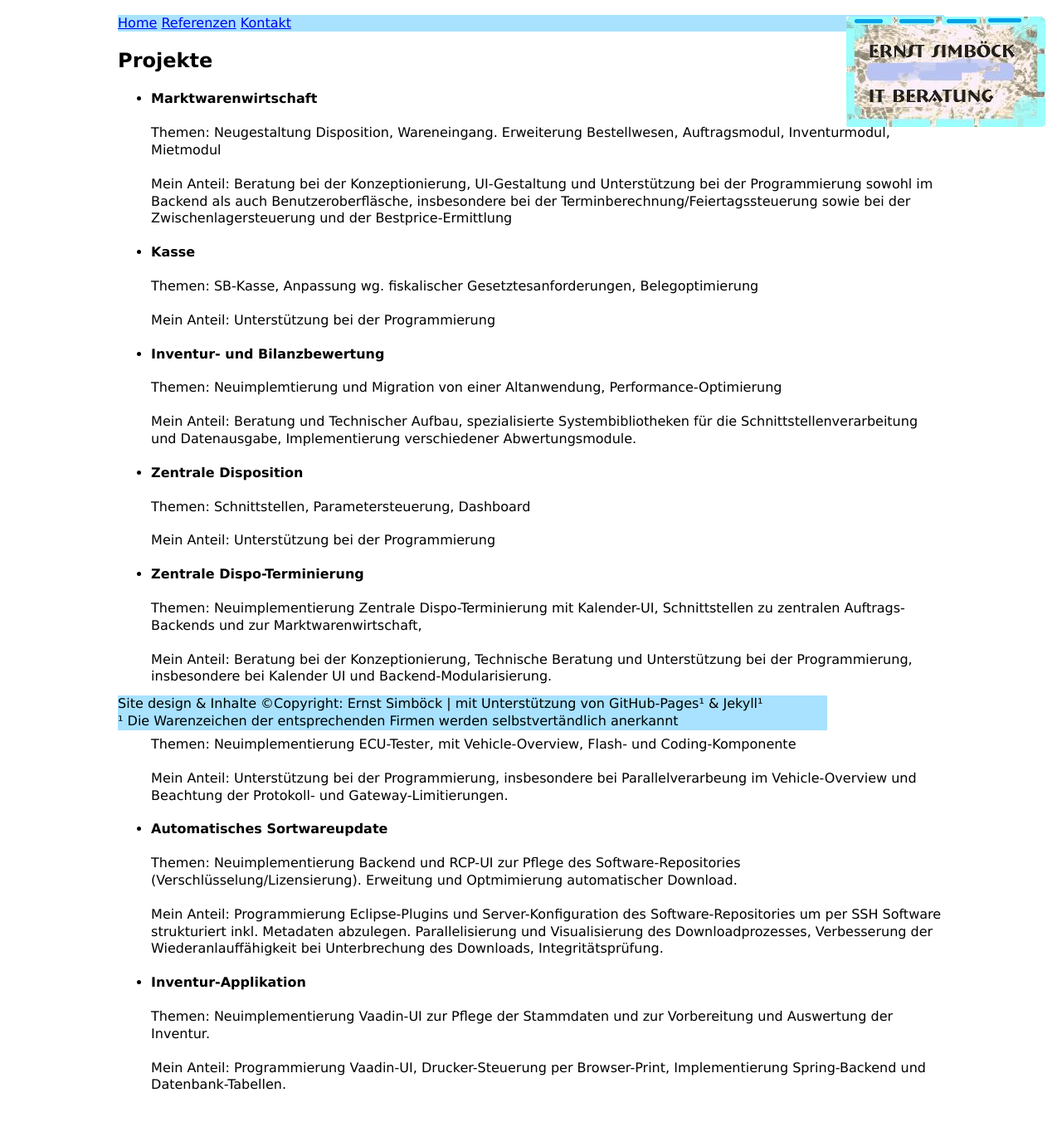
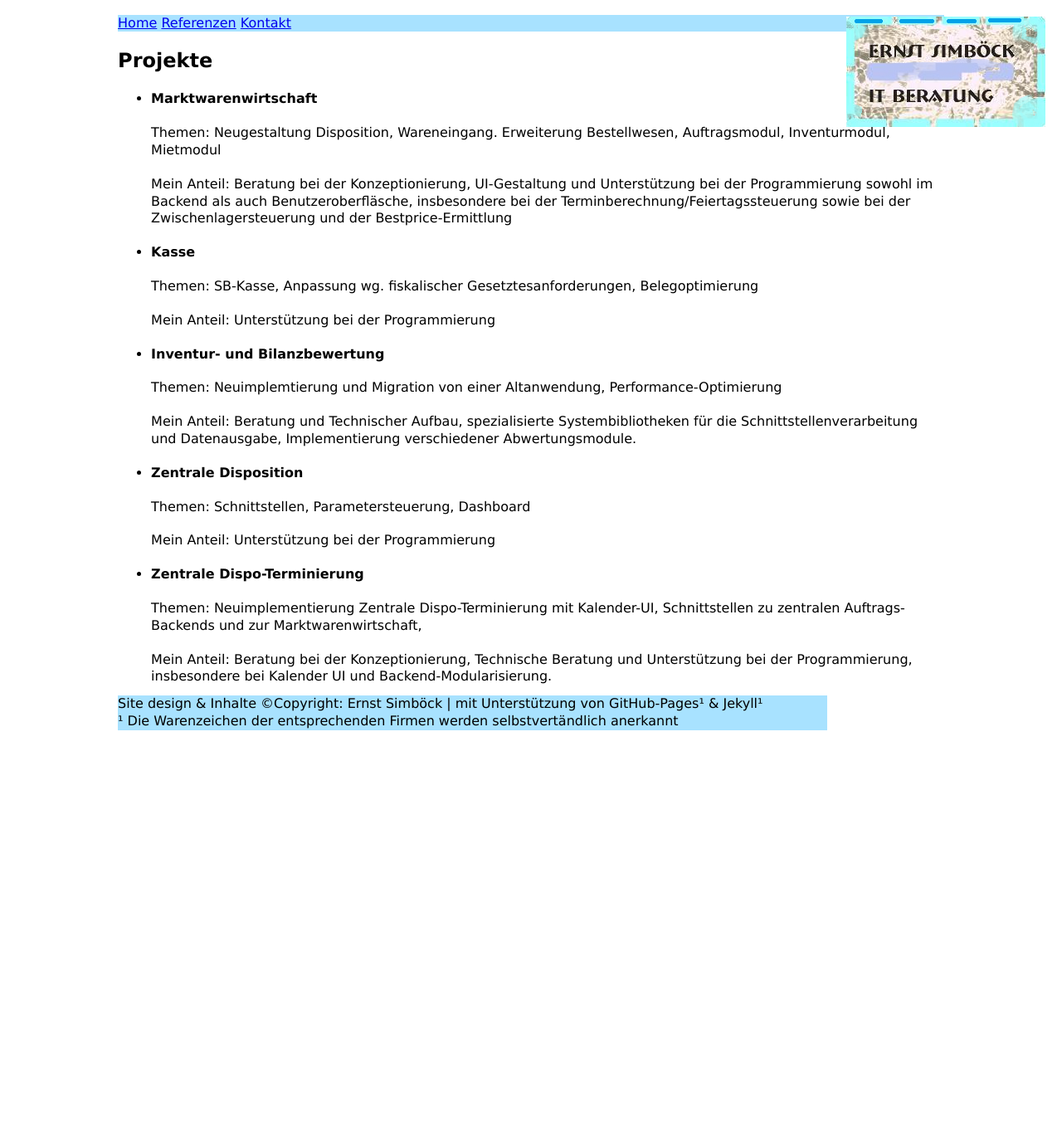
Before and after one commit to etsbk12/sbksite, a Jekyll site: the page built from seite2.md, in a window 1280 px wide. Shown: the whole page at 83% size. Built offline with Jekyll 4.4.1, drawn with Linux system fonts in a browser that asks for light colours; after the commit the page ends 935 px from its top, so only the background shows below that.

Commit message:
removed some

```diff
--- a/_data/projects.yml
+++ b/_data/projects.yml
@@ -23,18 +23,3 @@
   mypart: Beratung bei der Konzeptionierung, Technische Beratung und Unterstützung bei der Programmierung, insbesondere bei Kalender UI und Backend-Modularisierung.
   timeintervall: von 11/2010 - 07/2011
   link: ./seite3.html
-- name: Softwaretester
-  desc: Neuimplementierung ECU-Tester, mit Vehicle-Overview, Flash- und Coding-Komponente
-  mypart: Unterstützung bei der Programmierung, insbesondere bei Parallelverarbeung im Vehicle-Overview und Beachtung der Protokoll- und Gateway-Limitierungen.
-  timeintervall: von 10/2006 - 12/2009
-  link: ./seite3.html
-- name: Automatisches Sortwareupdate
-  desc: Neuimplementierung Backend und RCP-UI zur Pflege des Software-Repositories (Verschlüsselung/Lizensierung). Erweitung und Optmimierung automatischer Download.
-  mypart: Programmierung Eclipse-Plugins und Server-Konfiguration des Software-Repositories um per SSH Software strukturiert inkl. Metadaten abzulegen. Parallelisierung und Visualisierung des Downloadprozesses, Verbesserung der Wiederanlauffähigkeit bei Unterbrechung des Downloads, Integritätsprüfung.
-  timeintervall: von 08/2011 - 03/2012
-  link: ./seite3.html
-- name: Inventur-Applikation
-  desc: Neuimplementierung Vaadin-UI zur Pflege der Stammdaten und zur Vorbereitung und Auswertung der Inventur.
-  mypart: Programmierung Vaadin-UI, Drucker-Steuerung per Browser-Print, Implementierung Spring-Backend und Datenbank-Tabellen.
-  timeintervall: von 10/2018 - 06/2019
-  link: ./seite3.html
```
